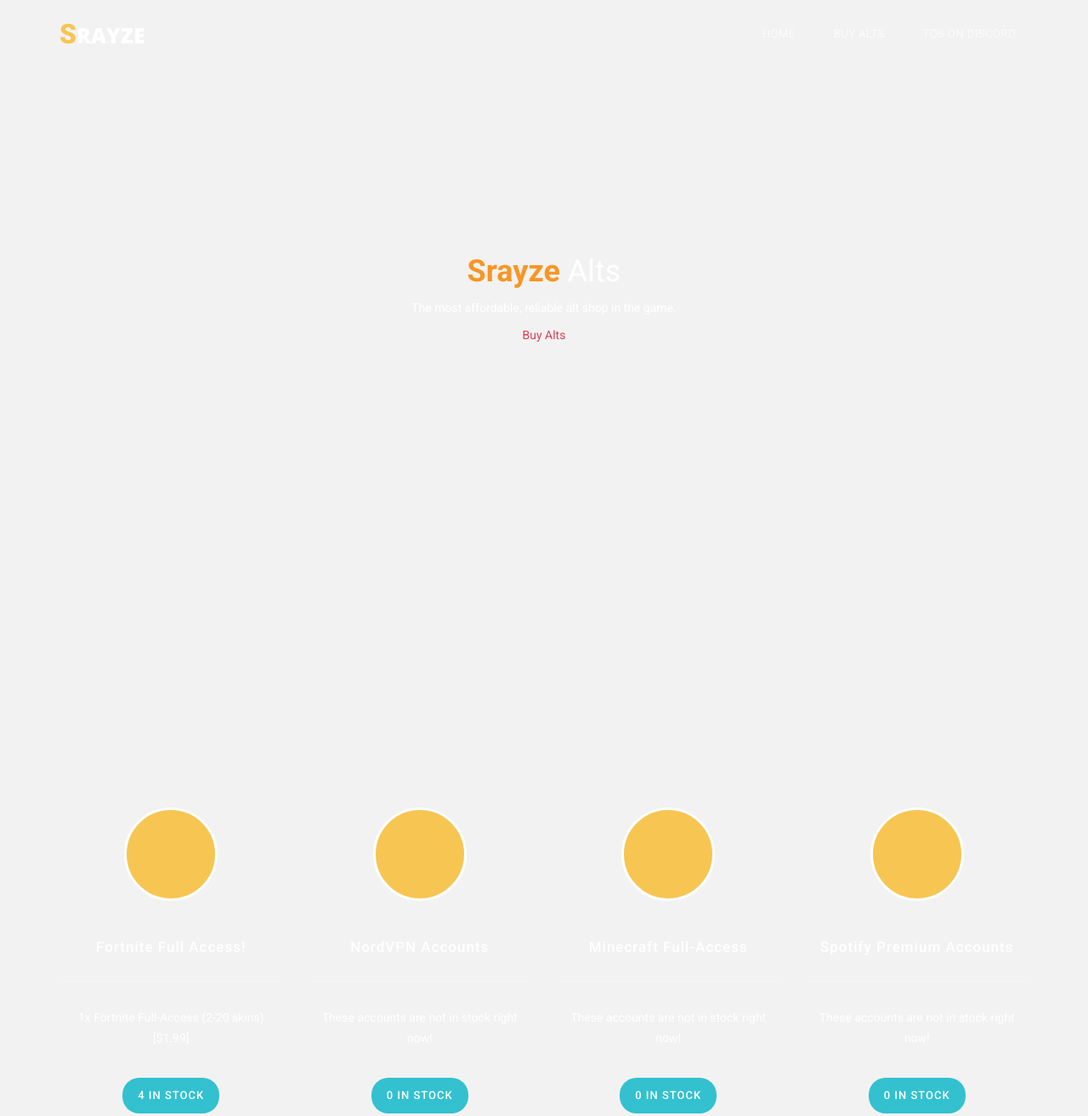
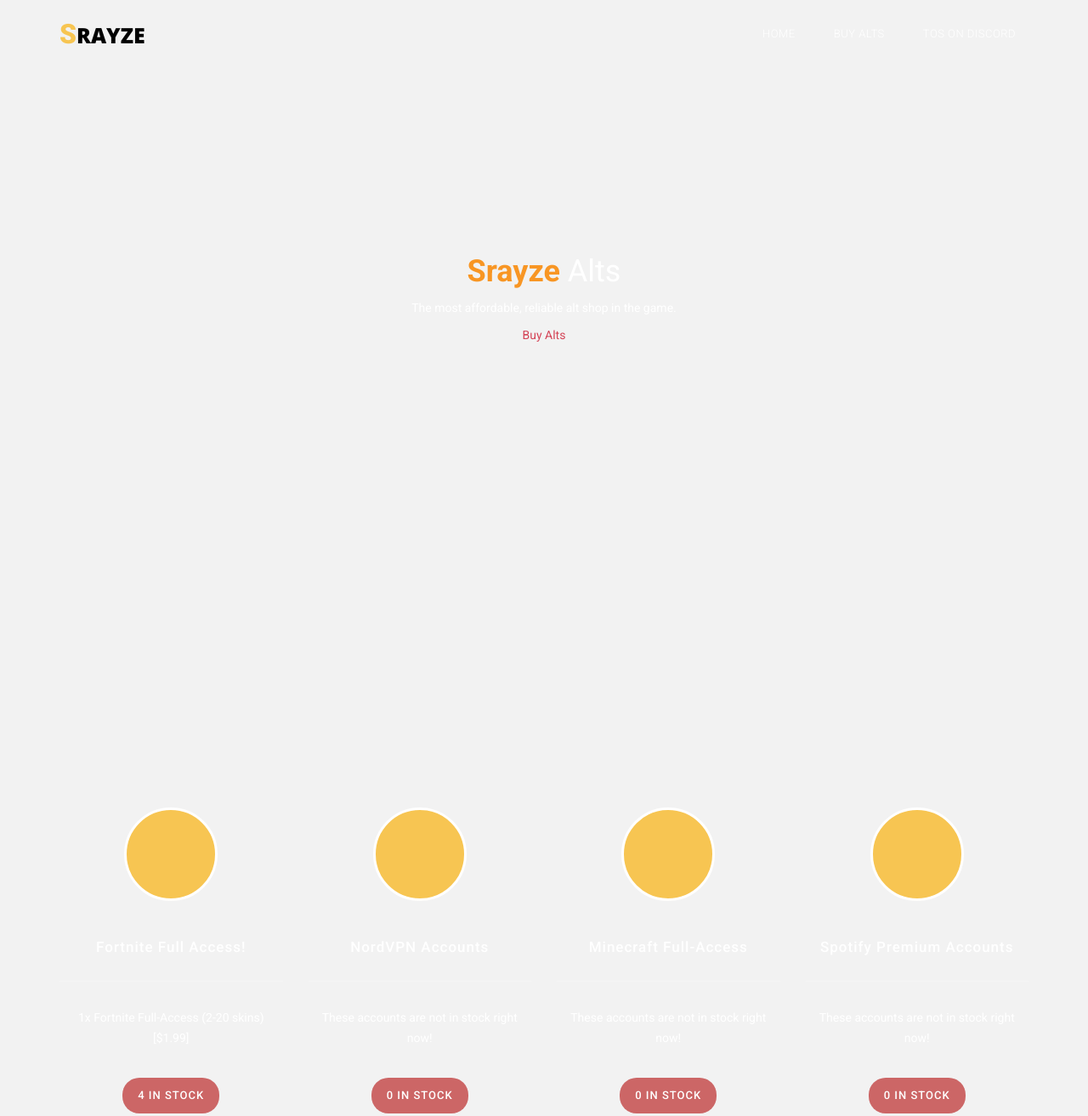
Before and after one commit to BatDev0/tntsplash, a plain HTML site: page index.html in a window 1280 px wide. Shown: the top 1313 px of the page at 85% size. Drawn offline with nearby package versions, Linux system fonts and the light colour scheme.

Commit message:
Update templatemo-style.css

```diff
--- a/css/templatemo-style.css
+++ b/css/templatemo-style.css
@@ -48,7 +48,7 @@ p {
 
 .primary-blue-button a {
 	display: inline-block;
-	background-color: #33c1cf;
+	background-color: #cc6666;
 	font-size: 13px;
 	padding: 12px 18px;
 	color: #fff;
@@ -133,7 +133,7 @@ p {
 	font-family: 'Open Sans', sans-serif;
 	font-size: 25px;
 	text-transform: uppercase;
-	color: #fff!important;
+	color: #000000!important;
 	transition: all 0.5s;
 
 }
@@ -361,7 +361,7 @@ bootstrap.min.css:5
 }
 
 #portfolio .section-heading p {
-	color: #fff;
+	color: #000000;
 	padding-right: 70px;
 }
 
```
